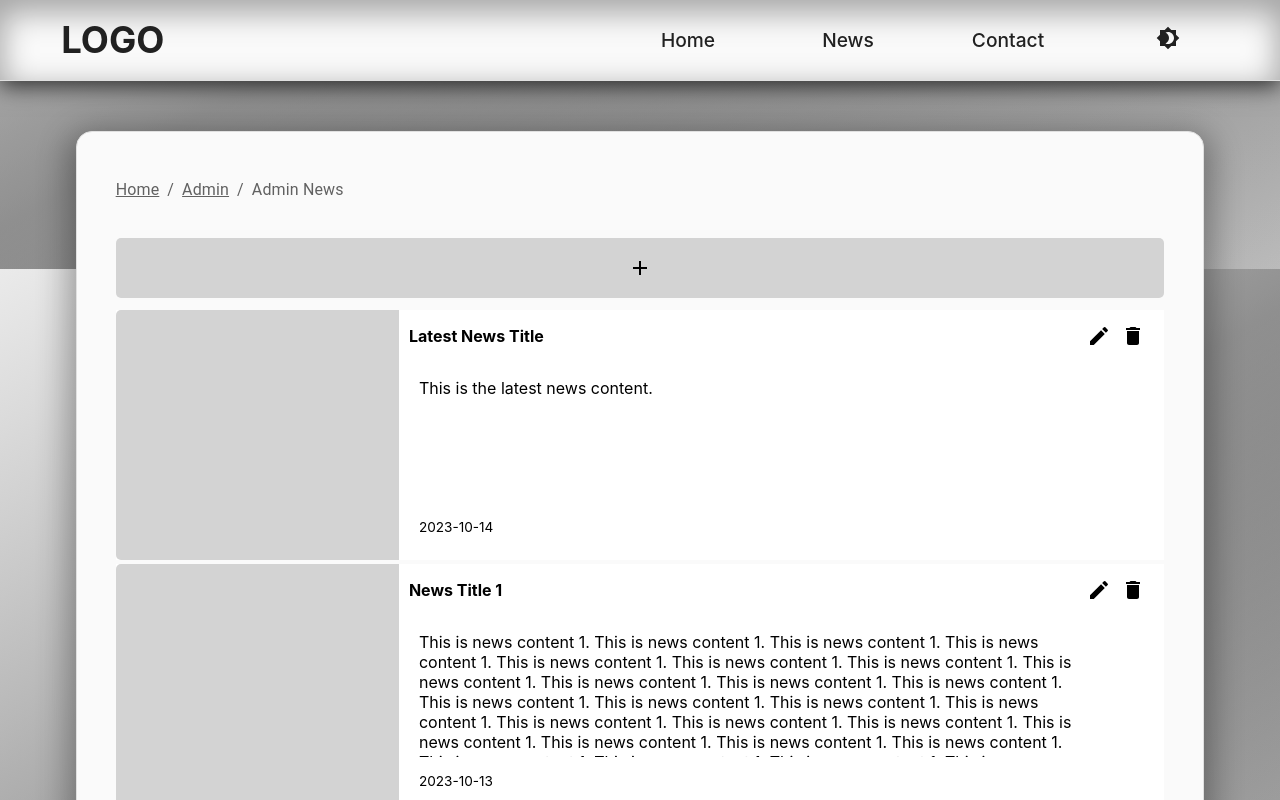
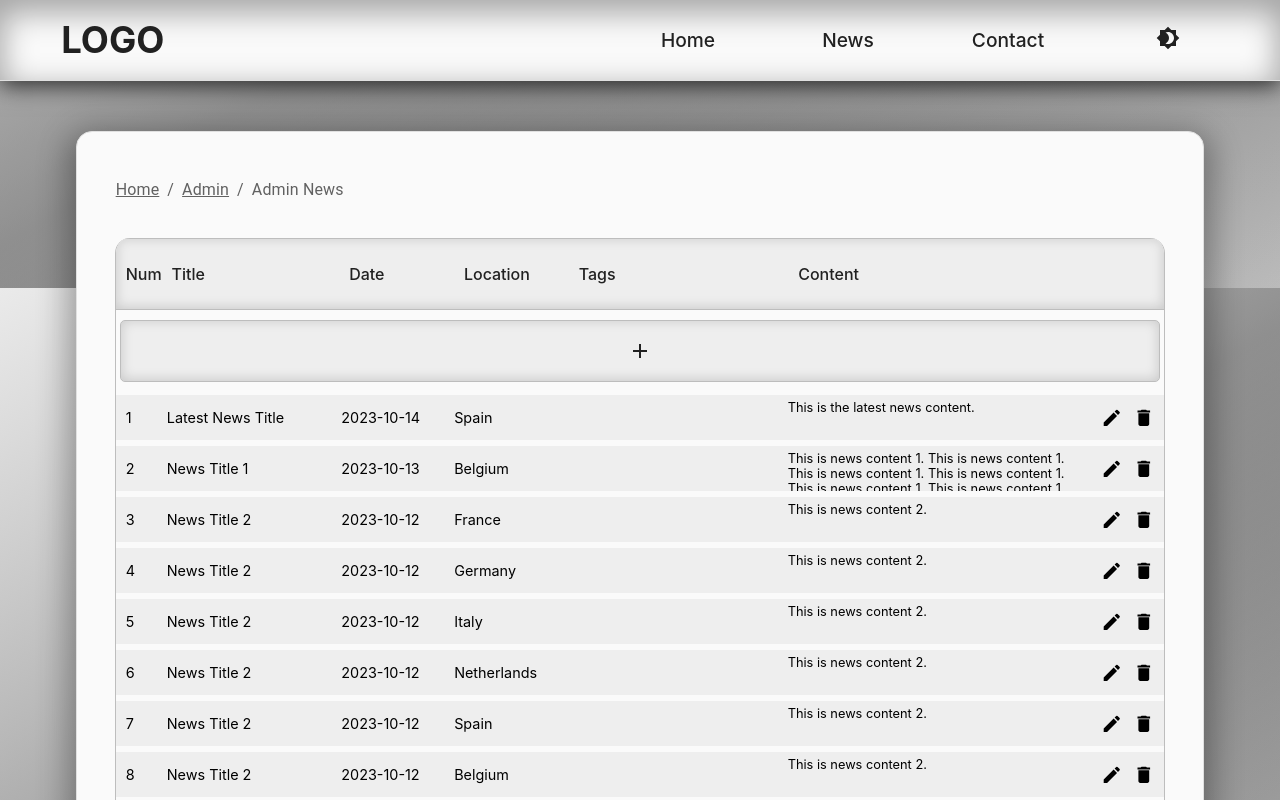
Before and after one commit to Miicy/news-feature, a React (Create React App) app: page /admin/admin-panel in a window 1280 px wide. Shown: the top 800 px of the page. Built offline with nearby package versions, Linux system fonts and the light colour scheme.

Commit message:
admin news done

```diff
--- a/src/App.js
+++ b/src/App.js
@@ -38,6 +38,7 @@ function App() {
 			backgroundImage: backgroundImage,
 			minHeight: "100vh",
 			height: "auto",
+			minWidth: "100wh",
 			width: "100%",
 			transition: "0.2s",
 			margin: "0",
--- a/src/components/common/Breadcrumbs.js
+++ b/src/components/common/Breadcrumbs.js
@@ -19,16 +19,16 @@ function BreadcrumbsPage({ second, secondUrl, third, thirdUrl, link }) {
 						: "1em",
 			}}
 		>
-			<Link color="inherit" href="/">
+			<Link color="inherit" href="/" className="hover">
 				Home
 			</Link>
 			{second && (
-				<Link color="inherit" href={`/${secondUrl}`}>
+				<Link color="inherit" href={`/${secondUrl}`} className="hover">
 					{second}
 				</Link>
 			)}
 			{third && (
-				<Link color="inherit" href={`/${thirdUrl}`}>
+				<Link color="inherit" href={`/${thirdUrl}`} className="hover">
 					{third}
 				</Link>
 			)}
--- a/src/components/common/Gallery.js
+++ b/src/components/common/Gallery.js
@@ -156,7 +156,7 @@ function Gallery() {
 							cursor: "pointer",
 							transition: "color 0.3s",
 						}}
-						className="hover-style"
+						className="hover"
 						onClick={handlePreviosClick}
 					/>
 				</div>
@@ -173,7 +173,7 @@ function Gallery() {
 							cursor: "pointer",
 							transition: "color 0.3s",
 						}}
-						className="hover-style"
+						className="hover"
 						onClick={handleNextClick}
 					/>
 				</div>
@@ -199,7 +199,7 @@ function Gallery() {
 									transition: "color 0.3s",
 									color: theme.palette.primary.main,
 								}}
-								className="hover-style"
+								className="hover"
 								onClick={() => handleSquareClick(slideIndex)}
 							/>
 						)}
--- /dev/null
+++ b/src/components/common/NewsAdminContainer.js
@@ -0,0 +1,91 @@
+import { Tooltip, useMediaQuery } from "@mui/material";
+import { isMobile } from "react-device-detect";
+import { useNavigate } from "react-router-dom";
+import EditIcon from "@mui/icons-material/Edit";
+import DeleteIcon from "@mui/icons-material/Delete";
+import { useSelector } from "react-redux";
+import { selectScreenSize } from "../../store/reducers/layoutSlice";
+import { useTheme } from "@emotion/react";
+
+function NewsAdminContainer({ news, index, margin, borderRadius, admin }) {
+	const navigate = useNavigate();
+	const screenSize = useSelector(selectScreenSize);
+	const theme = useTheme();
+
+	const maxCharacters = 200;
+	const content = news.content;
+	const truncatedContent =
+		content.length > maxCharacters
+			? content.substring(0, maxCharacters) + "..."
+			: content;
+
+	const newsContainerStyles = {
+		singleNews: {
+			display: "grid",
+			gridTemplateColumns:
+				isMobile || screenSize === "small"
+					? "0.2fr 0.8fr 0.5fr 0.5fr 0.2fr"
+					: "0.2fr 0.8fr 0.5fr 0.5fr 1fr 1.5fr 0.2fr",
+			gap: "5px 10px",
+			gridTemplateRows: "1fr",
+			margin: margin,
+			width: "100%",
+			backgroundColor: theme.palette.third.secondary,
+			height: "45px",
+			borderRadius: borderRadius,
+			overflow: "hidden",
+		},
+		rest: {
+			display: "flex",
+			justifyContent: "flex-start",
+			alignItems: "center",
+			fontSize: screenSize === "small" || isMobile ? "0.6em" : "0.9em",
+		},
+		adminIcon: {
+			cursor: "pointer",
+			marginRight: screenSize === "small" || isMobile ? "5px" : "10px",
+			fontSize: screenSize === "small" || isMobile ? "1.3em" : "1.5em",
+		},
+	};
+	console.log(news);
+	return (
+		<div style={newsContainerStyles.singleNews}>
+			<div style={{ ...newsContainerStyles.rest, marginLeft: "10px" }}>
+				{news.id}
+			</div>
+			<div style={newsContainerStyles.rest}>{news.title}</div>
+			<div style={newsContainerStyles.rest}>{news.date}</div>
+			<div style={newsContainerStyles.rest}>{news.location}</div>
+            {screenSize !== "small" && !isMobile && <div style={newsContainerStyles.rest}>{news.tags}</div>}
+            {screenSize !== "small" && !isMobile && (
+					<div
+						style={{
+							...newsContainerStyles.rest,
+							fontSize: screenSize === "small" || isMobile ? "0.7em" : "0.8em",
+							whiteSpace: "normal",
+							textOverflow: "ellipsis",
+							overflow: "hidden",
+							display: "flex",
+							justifyContent: "flex-start",
+							alignItems: "flex-start",
+							padding: "5px",
+						}}
+					>
+						{truncatedContent}
+					</div>
+				)}
+			{admin && (
+				<div style={newsContainerStyles.rest}>
+					<Tooltip title={`Edit news`}>
+						<EditIcon sx={newsContainerStyles.adminIcon} />
+					</Tooltip>
+					<Tooltip title={`Delete news`}>
+						<DeleteIcon sx={newsContainerStyles.adminIcon} className="hover" />
+					</Tooltip>
+				</div>
+			)}
+		</div>
+	);
+}
+
+export default NewsAdminContainer;
--- a/src/helpers/newsData.json
+++ b/src/helpers/newsData.json
@@ -4,113 +4,127 @@
 		"image": "http://",
 		"title": "Latest News Title",
 		"content": "This is the latest news content.",
-	  "date": "2023-10-14"
+		"date": "2023-10-14",
+		"location": "Spain"
 	},
 	{
 		"id": 2,
 		"image": "http://",
 		"title": "News Title 1",
-	  "content": "This is news content 1. This is news content 1. This is news content 1. This is news content 1. This is news content 1. This is news content 1. This is news content 1. This is news content 1. This is news content 1. This is news content 1. This is news content 1. This is news content 1. This is news content 1. This is news content 1. This is news content 1. This is news content 1. This is news content 1. This is news content 1. This is news content 1. This is news content 1. This is news content 1. This is news content 1. This is news content 1. This is news content 1. This is news content 1. This is news content 1. This is news content 1. This is news content 1. This is news content 1. This is news content 1.",
-	  "date": "2023-10-13"
+		"content": "This is news content 1. This is news content 1. This is news content 1. This is news content 1. This is news content 1. This is news content 1. This is news content 1. This is news content 1. This is news content 1. This is news content 1. This is news content 1. This is news content 1. This is news content 1. This is news content 1. This is news content 1. This is news content 1. This is news content 1. This is news content 1. This is news content 1. This is news content 1. This is news content 1. This is news content 1. This is news content 1. This is news content 1. This is news content 1. This is news content 1. This is news content 1. This is news content 1.",
+		"date": "2023-10-13",
+		"location": "Belgium"
 	},
 	{
 		"id": 3,
 		"image": "http://",
 		"title": "News Title 2",
 		"content": "This is news content 2.",
-	  "date": "2023-10-12"
+		"date": "2023-10-12",
+		"location": "France"
 	},
 	{
 		"id": 4,
 		"image": "http://",
 		"title": "News Title 2",
 		"content": "This is news content 2.",
-	  "date": "2023-10-12"
+		"date": "2023-10-12",
+		"location": "Germany"
 	},
 	{
 		"id": 5,
 		"image": "http://",
 		"title": "News Title 2",
 		"content": "This is news content 2.",
-	  "date": "2023-10-12"
+		"date": "2023-10-12",
+		"location": "Italy"
 	},
 	{
 		"id": 6,
 		"image": "http://",
 		"title": "News Title 2",
 		"content": "This is news content 2.",
-	  "date": "2023-10-12"
+		"date": "2023-10-12",
+		"location": "Netherlands"
 	},
 	{
 		"id": 7,
 		"image": "http://",
 		"title": "News Title 2",
 		"content": "This is news content 2.",
-		"date": "2023-10-12"
+		"date": "2023-10-12",
+		"location": "Spain"
 	},
 	{
 		"id": 8,
 		"image": "http://",
 		"title": "News Title 2",
 		"content": "This is news content 2.",
-		"date": "2023-10-12"
+		"date": "2023-10-12",
+		"location": "Belgium"
 	},
 	{
 		"id": 9,
 		"image": "http://",
 		"title": "News Title 2",
 		"content": "This is news content 2.",
-		"date": "2023-10-12"
+		"date": "2023-10-12",
+		"location": "France"
 	},
 	{
 		"id": 10,
 		"image": "http://",
 		"title": "News Title 2",
 		"content": "This is news content 2.",
-		"date": "2023-10-12"
+		"date": "2023-10-12",
+		"location": "Germany"
 	},
 	{
 		"id": 11,
 		"image": "http://",
 		"title": "News Title 2",
 		"content": "This is news content 2.",
-		"date": "2023-10-12"
+		"date": "2023-10-12",
+		"location": "Italy"
 	},
 	{
 		"id": 12,
 		"image": "http://",
 		"title": "News Title 2",
 		"content": "This is news content 2.",
-		"date": "2023-10-12"
+		"date": "2023-10-12",
+		"location": "Netherlands"
 	},
 	{
 		"id": 13,
 		"image": "http://",
 		"title": "News Title 2",
 		"content": "This is news content 2.",
-		"date": "2023-10-12"
+		"date": "2023-10-12",
+		"location": "Spain"
 	},
 	{
 		"id": 14,
 		"image": "http://",
 		"title": "News Title 2",
 		"content": "This is news content 2.",
-		"date": "2023-10-12"
+		"date": "2023-10-12",
+		"location": "Belgium"
 	},
 	{
 		"id": 15,
 		"image": "http://",
 		"title": "News Title 2",
 		"content": "This is news content 2.",
-		"date": "2023-10-12"
+		"date": "2023-10-12",
+		"location": "France"
 	},
 	{
 		"id": 16,
 		"image": "http://",
 		"title": "News Title 2",
 		"content": "This is news content 2.",
-		"date": "2023-10-12"
+		"date": "2023-10-12",
+		"location": "Germany"
 	}
-
-
 ]
--- a/src/pages/AdminNews.js
+++ b/src/pages/AdminNews.js
@@ -5,13 +5,18 @@ import { isMobile } from "react-device-detect";
 import AddIcon from "@mui/icons-material/Add";
 import { useNavigate } from "react-router-dom";
 import useGetAllNews from "../helpers/hooks/getAllNews";
-import NewsContainer from "../components/common/NewsContainer";
 import { selectScreenSize } from "../store/reducers/layoutSlice";
 import { useSelector } from "react-redux";
+import NewsAdminContainer from "../components/common/NewsAdminContainer";
+import { useTheme } from "@emotion/react";
+import "./pages.css";
+import { selectActiveTheme } from "../store/reducers/userSlice";
 
 function AdminNews() {
 	const navigate = useNavigate();
 	const screenSize = useSelector(selectScreenSize);
+	const theme = useTheme();
+	const themeMode = useSelector(selectActiveTheme);
 
 	const allNews = useGetAllNews();
 
@@ -22,23 +27,62 @@ function AdminNews() {
 			width: "95%",
 			minHeight: "30vh",
 			height: "auto",
-			borderRadius: "15px",
+			borderTopLeftRadius: "15px",
+			borderTopRightRadius: "15px",
 			display: "flex",
 			flexDirection: "column",
 			alignItems: "center",
+			borderBottom: `1px solid ${theme.palette.fifth.secondary}`,
+			borderRight: `1px solid ${theme.palette.fifth.secondary}`,
+			borderLeft: `1px solid ${theme.palette.fifth.secondary}`,
+			overflow: "auto",
+			backgroundColor: theme.palette.secondary.secondary,
 		},
 		addNews: {
-			width: "100%",
-			height: isMobile && screenSize === "small" ? "40px" : "60px",
+			width: "99%",
+			height: isMobile || screenSize === "small" ? "30px" : "60px",
 			display: "flex",
 			justifyContent: "center",
 			alignItems: "center",
-			backgroundColor: "lightGrey",
+			backgroundColor: theme.palette.third.secondary,
 			borderRadius: "5px",
 			cursor: "pointer",
-			marginBottom: "10px",
+			margin: "10px",
+			boxShadow: "0px -1px 12px 1px rgba(0,0,0,0.15) inset",
+			border: `1px solid ${theme.palette.fifth.secondary}`,
+			":hover": {
+				backgroundColor: "red",
+				color: "#757575",
+			},
 		},
-		addIcon: {},
+		addIcon: {
+			color: theme.palette.opposite.secondary,
+		},
+		heading: {
+			display: "grid",
+			gridTemplateColumns:
+				isMobile || screenSize === "small"
+					? "0.2fr 0.8fr 0.5fr 0.5fr 0.2fr"
+					: "0.2fr 0.8fr 0.5fr 0.5fr 1fr 1.5fr 0.2fr",
+			gridTemplateRows: "1fr",
+			gap: "5px 10px",
+			width: "100%",
+			height: "70px",
+			backgroundColor: theme.palette.third.secondary,
+			border: `1px solid ${theme.palette.fifth.secondary}`,
+			color: theme.palette.opposite.secondary,
+			borderTopLeftRadius: "5px",
+			borderTopRightRadius: "5px",
+			boxShadow: "0px -1px 12px 1px rgba(0,0,0,0.15) inset",
+		},
+		headingSingle: {
+			display: "flex",
+			alignItems: "center",
+			fontSize: isMobile || screenSize === "small" ? "0.7em" : "1em",
+			fontWeight: "bold",
+			justifyContent: "flex-start",
+			fontWeight: "450",
+		},
 	};
 	if (!allNews) return null;
 
@@ -52,22 +96,42 @@ function AdminNews() {
 				/>
 			</div>
 			<div style={adminNewsStyles.allNews}>
+				<div style={adminNewsStyles.heading}>
+					<div
+						style={{
+							...adminNewsStyles.headingSingle,
+							marginLeft: "10px",
+						}}
+					>
+						Num
+					</div>
+					<div style={adminNewsStyles.headingSingle}>Title</div>
+					<div style={adminNewsStyles.headingSingle}>Date</div>
+					<div style={adminNewsStyles.headingSingle}>Location</div>
+					{screenSize !== "small" && !isMobile && (
+						<div style={adminNewsStyles.headingSingle}>Tags</div>
+					)}
+					{screenSize !== "small" && !isMobile && (
+						<div style={adminNewsStyles.headingSingle}>Content</div>
+					)}
+					<div style={adminNewsStyles.headingSingle}></div>
+				</div>
 				<Tooltip title={`Add News`}>
 					<div
 						style={adminNewsStyles.addNews}
+						className={"hover-button"}
 						onClick={() => navigate("/admin/admin-panel/add-news")}
 					>
-						<AddIcon sx={adminNewsStyles.addIcon} className="hover" />
+						<AddIcon sx={adminNewsStyles.addIcon} />
 					</div>
 				</Tooltip>
 				{allNews.map((news, index) => (
-					<NewsContainer
+					<NewsAdminContainer
 						key={news.id}
 						news={news}
 						index={index}
 						isRestOfNewsOdd={false}
-						layoutColumn={true}
-						margin={"2px 0"}
+						margin={"3px 0"}
 						borderRadius={"0"}
 						readMore={false}
 						admin={true}
--- a/src/pages/pages.css
+++ b/src/pages/pages.css
@@ -15,6 +15,17 @@
 	align-items: center;
 }
 
-.hover-style:hover {
-	color: #f44336 !important;
+:root {
+	--text-color-dark: #9e9e9e;
+	--text-color-light: #757575;
 }
+
+.hover:hover {
+	color: var(--text-color-light)!important;
+	transition: "color 0.3s";
+}
+
+.hover-button:hover {
+	background-color: #e0e0e0!important;
+	transition: 0.3s;
+}
--- a/src/theme/themeDesign.js
+++ b/src/theme/themeDesign.js
@@ -6,7 +6,6 @@ const getDesignTokens = (mode) => ({
 		mode,
 		...(mode === "light"
 			? {
-					// palette values for light mode
 					primary: {
 						main: grey[50],
 						opacity80: "rgba(250, 250, 250, 0.60)",
@@ -14,15 +13,18 @@ const getDesignTokens = (mode) => ({
 					},
 					secondary: {
 						main: grey[100],
+						secondary: grey[50],
 					},
 					third: {
 						main: grey[200],
+						secondary: grey[200],
 					},
 					forth: {
 						main: grey[300],
 					},
 					fifth: {
 						main: grey[400],
+						secondary: grey[400],
 					},
 					oppositeLighter: {
 						main: grey[500],
@@ -30,6 +32,7 @@ const getDesignTokens = (mode) => ({
 					},
 					opposite: {
 						main: grey[900],
+						secondary: grey[900],
 					},
 					divider: grey[400],
 					text: {
@@ -44,7 +47,6 @@ const getDesignTokens = (mode) => ({
 
 			  }
 			: {
-					// palette values for dark mode
 					primary: {
 						main: grey[900],
 						opacity80: "rgba(33, 33, 33, 0.60)",
@@ -52,18 +54,22 @@ const getDesignTokens = (mode) => ({
 					},
 					secondary: {
 						main: grey[800],
+						secondary: grey[100],
 					},
 					third: {
 						main: grey[700],
+						secondary: grey[200],
 					},
 					forth: {
 						main: grey[600],
 					},
 					fifth: {
-						main: grey[700],
+						main: grey[500],
+						seondary:grey[400],
 					},
 					opposite: {
 						main: grey[50],
+						secondary: grey[900],
 					},
 					oppositeLighter: {
 						main: grey[500],
```
Also changed, not shown: src/App.css (+0 -9 lines), src/components/layout/Header.js (+8 -10 lines). Lines whose indentation alone changed are shown as unchanged.
